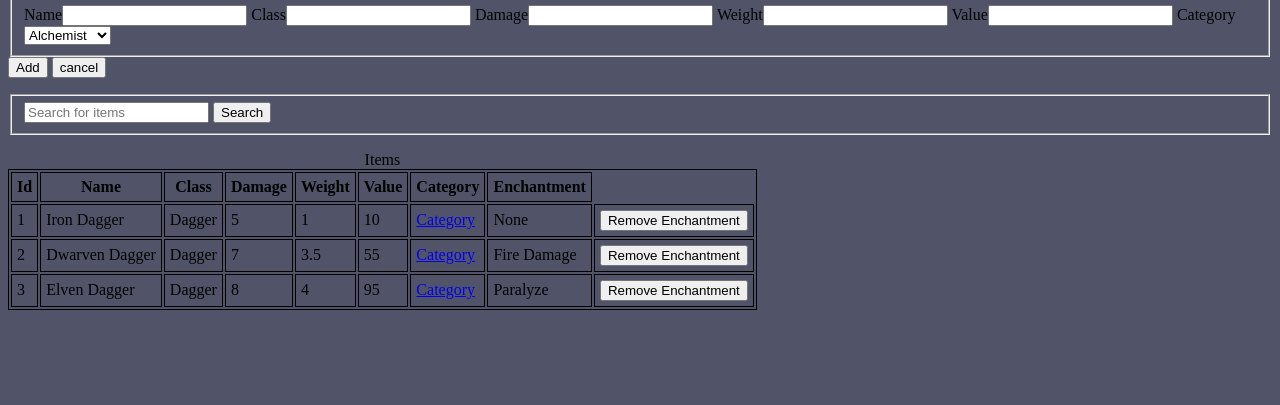
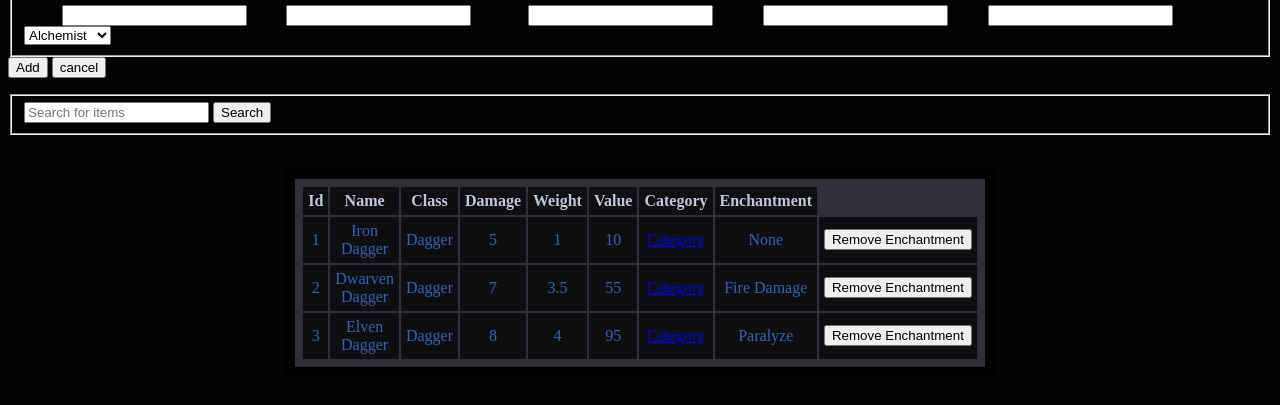
Before and after one commit to Spatch7/SkyrimDB, a plain HTML site: page FlaskApp/templates/Items.html in a window 1280 px wide. Shown: the part 105-510 px from the top of the page. Drawn offline with Linux system fonts and the light colour scheme; files that its build step writes are made by us from their sources.

Commit message:
looks a little better now

```diff
--- a/FlaskApp/static/css/style.css
+++ b/FlaskApp/static/css/style.css
@@ -4,10 +4,38 @@ body {
     /* margin: 0;
     padding: 0;
     font-family: "Helvetica Neue", Helvetica, Arial, sans-serif; */
-    background-color: rgb(81, 84, 105);
+    background-color: rgb(3, 3, 3);
   }
 
-table, th, td {
-    border: 1px solid;
-    background-color: rgb(rgb(185, 191, 241), green, blue);
+table {
+    margin-left: auto;
+    margin-right: auto;
+    table-layout: auto;
+    width: 180px;
+    text-align: center;
+    padding: 6px;
+    border: 10px solid;
+    /* border-color: rgba(49, 49, 58, 0.986); */
+    /* color:rgb(54, 97, 179); */
+    background-color: rgba(49, 49, 58, 0.986);
 }
+
+th {
+    text-align: center;
+    background-color: rgba(15, 15, 17, 0.986);
+    color:rgb(190, 200, 218);
+    border: 2px;
+    border-color: black;
+}
+
+td {
+    text-align: center;
+    background-color: rgba(15, 15, 17, 0.986);
+    color:rgb(54, 97, 179);
+    border: 2px;
+    border-color: black;
+
+}
+td:hover {
+    color: rgb(115, 160, 245);
+}
```
